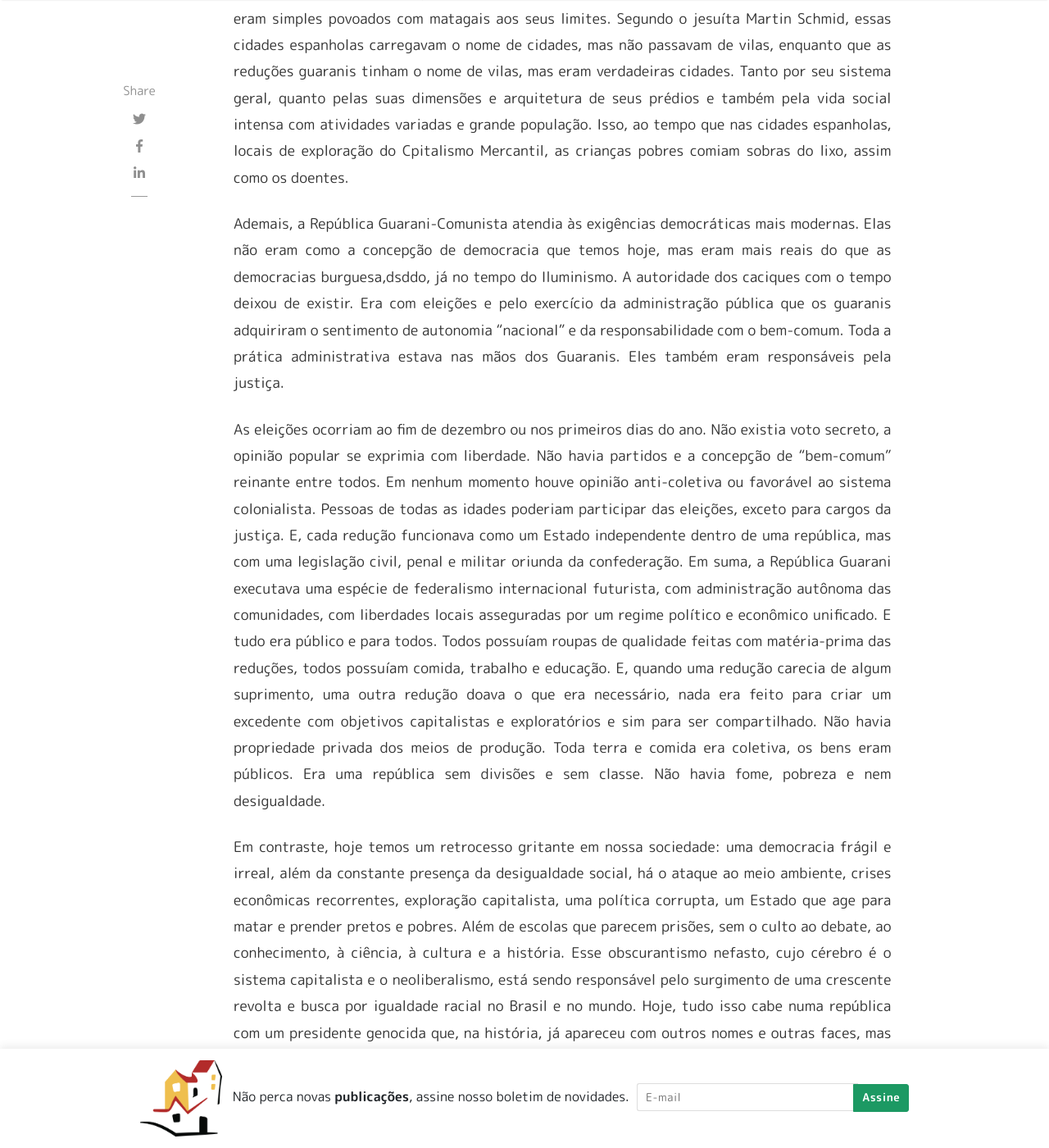
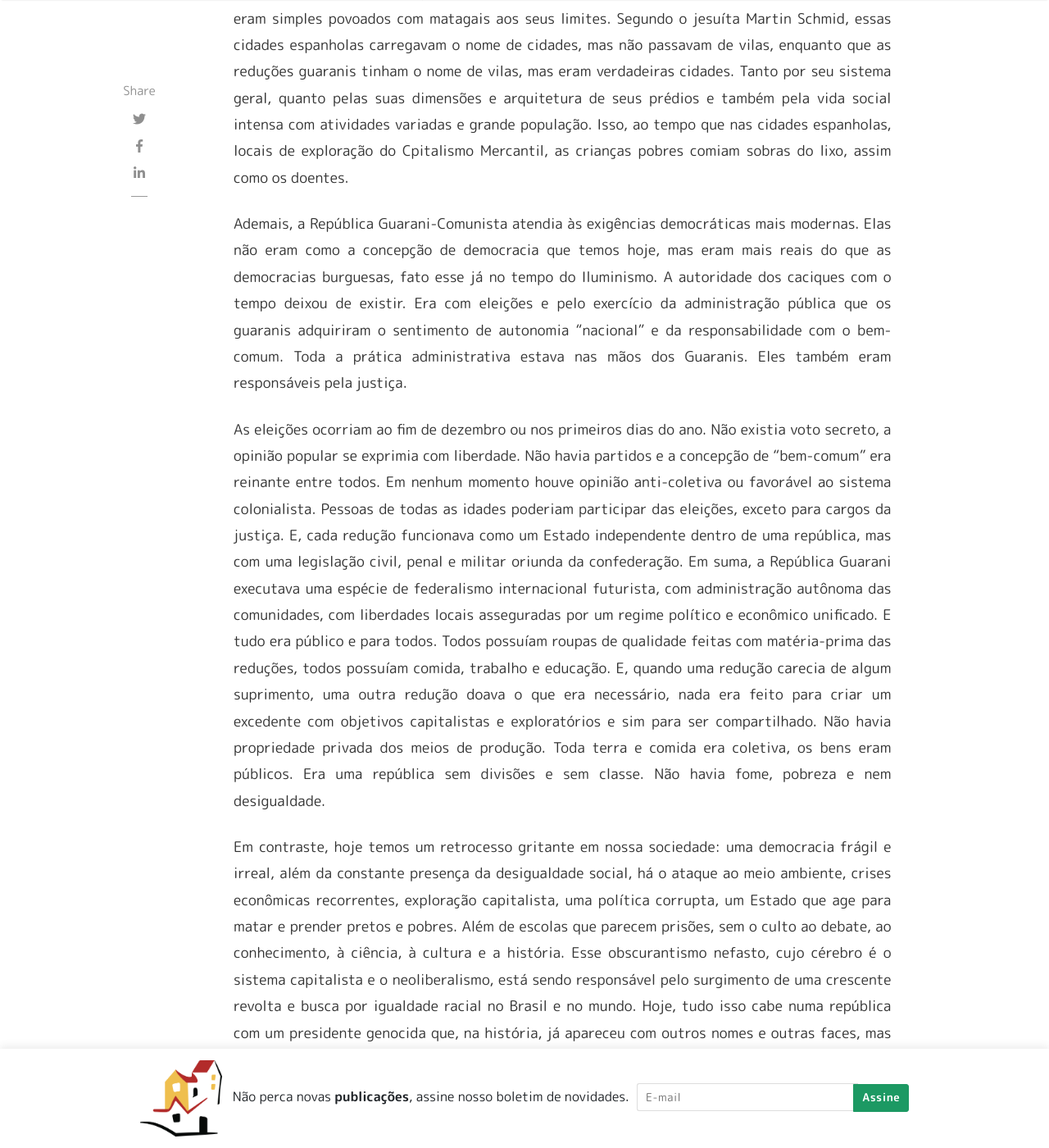
Before and after one commit to rafaelabcaffaro/republiqueta.github.io, a Jekyll site: the page built from _posts/2020-08-22-republica-guarani.md, in a window 1280 px wide and 1400 px high, scrolled down 2522 px. Shown: the whole window at 82% size. Built offline with Jekyll 4.4.1, drawn with Linux system fonts in a browser that asks for light colours; nearby versions of some CDN libraries; some web fonts are replaced; comment, search, counter and statistics services are not loaded.

Commit message:
Update 2020-08-22-republica-guarani.md

```diff
--- a/_posts/2020-08-22-republica-guarani.md
+++ b/_posts/2020-08-22-republica-guarani.md
@@ -76,7 +76,7 @@ as crianças pobres comiam sobras do lixo, assim como os doentes.
 
 Ademais, a República Guarani-Comunista atendia às exigências democráticas mais
 modernas. Elas não eram como a concepção de democracia que temos hoje, mas eram
-mais reais do que as democracias burguesa,dsddo, já no tempo do Iluminismo. A autoridade
+mais reais do que as democracias burguesas, fato esse já no tempo do Iluminismo. A autoridade
 dos caciques com o tempo deixou de existir. Era com eleições e pelo exercício da
 administração pública que os guaranis adquiriram o sentimento de autonomia "nacional" e
 da responsabilidade com o bem-comum. Toda a prática administrativa estava nas
@@ -84,7 +84,7 @@ mãos dos Guaranis. Eles também eram responsáveis pela justiça.
 
 As eleições ocorriam ao fim de dezembro ou nos primeiros dias do ano. Não existia voto
 secreto, a opinião popular se exprimia com liberdade. Não havia partidos e a
-concepção de "bem-comum" reinante entre todos. Em nenhum momento houve opinião
+concepção de "bem-comum" era reinante entre todos. Em nenhum momento houve opinião
 anti-coletiva ou favorável ao sistema colonialista. Pessoas de todas as idades poderiam
 participar das eleições, exceto para cargos da justiça. E, cada redução funcionava como um
 Estado independente dentro de uma república, mas com uma legislação civil, penal e militar
```
